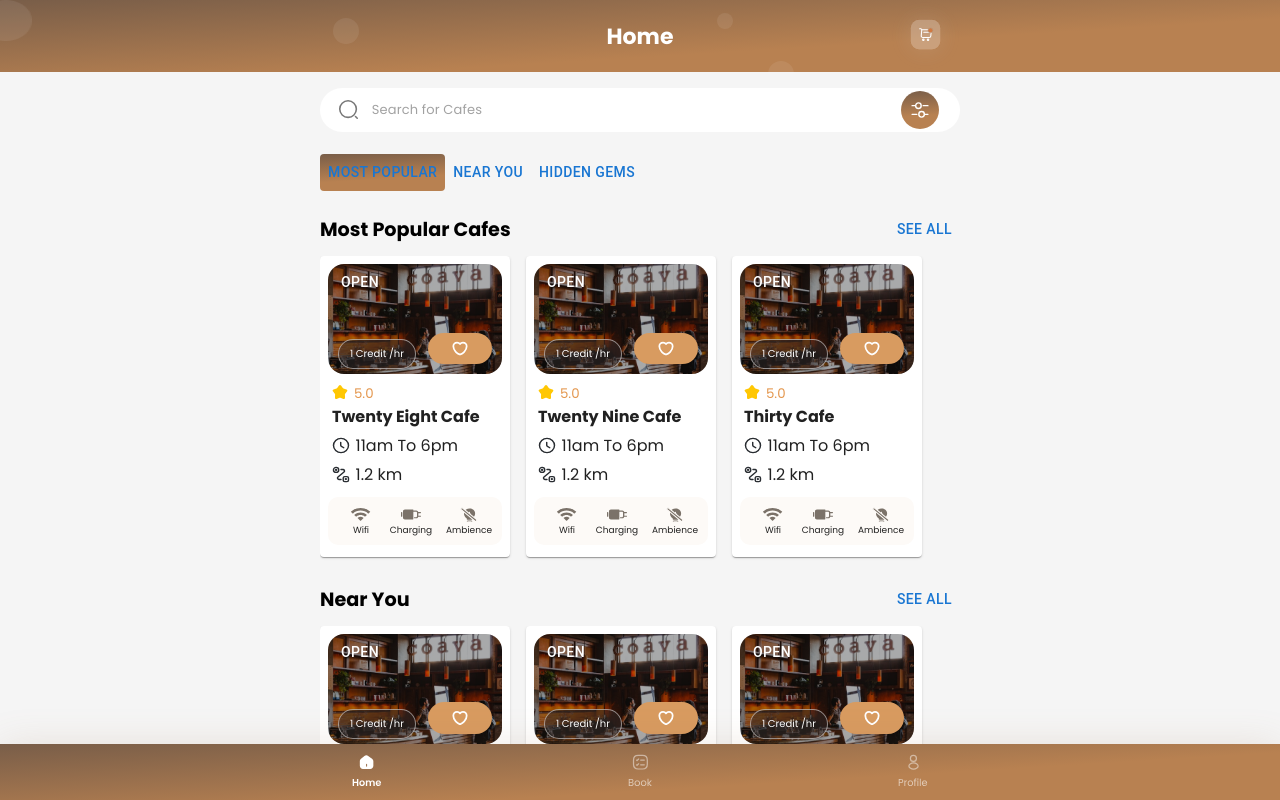
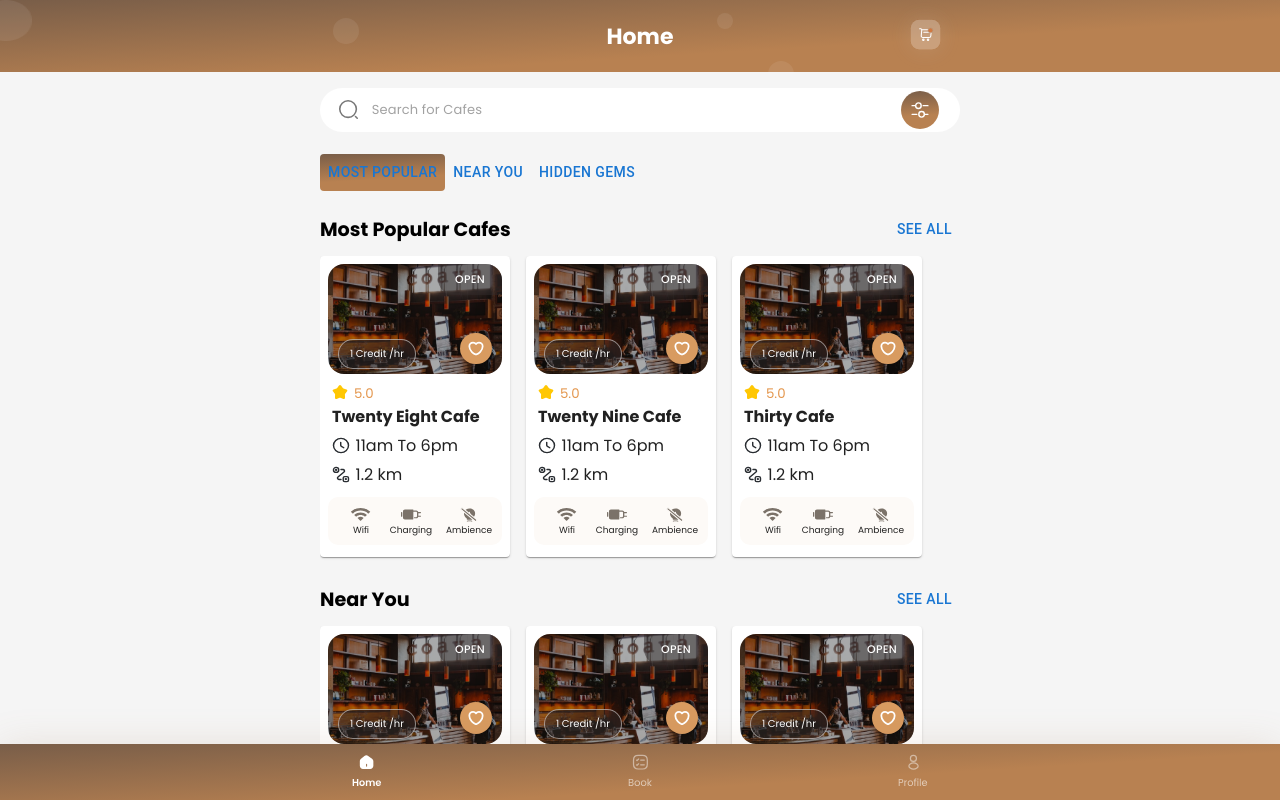
Before and after one commit to hustle-huts/hustlehuts-app, a Next.js app: page / in a window 1280 px wide. Built offline with nearby package versions, Linux system fonts and the light colour scheme.

Commit message:
Attempt to override styling

```diff
--- a/components/cafes/cafe-card.module.css
+++ b/components/cafes/cafe-card.module.css
@@ -15,14 +15,15 @@
 }
 
 .cafeOpenButton {
-  position: absolute;
-  right: 0;
-  width: auto;
-  height: auto;
-  background-color: rgba(48, 43, 43, 0.5);
+  font-family: inherit !important;
+  position: absolute !important;
+  right: 0 !important;
+  width: auto !important;
+  height: auto !important;
+  background-color: rgba(48, 43, 43, 0.5) !important;
   color: white !important;
-  border-radius: 0 16px 0 16px;
-  font-size: 11px;
+  border-radius: 0 16px 0 16px !important;
+  font-size: 11px !important;
 }
 
 .cafeCredit {
@@ -40,20 +41,21 @@
 }
 
 .cafeLike {
+  font-family: inherit !important;
   position: absolute !important;
-  right: 10px;
-  bottom: 10px;
-  min-width: 0;
-  width: auto;
-  height: auto;
+  right: 10px !important;
+  bottom: 10px !important;
+  min-width: 0 !important;
+  width: auto !important;
+  height: auto !important;
   background-color: #d89b60 !important;
   border-radius: 20px !important;
 }
 
 .likeIcon,
 .unlikeIcon {
-  width: 1rem;
-  height: 1.2rem;
+  width: 1rem !important;
+  height: 1.2rem !important;
 }
 
 .rating {
```
